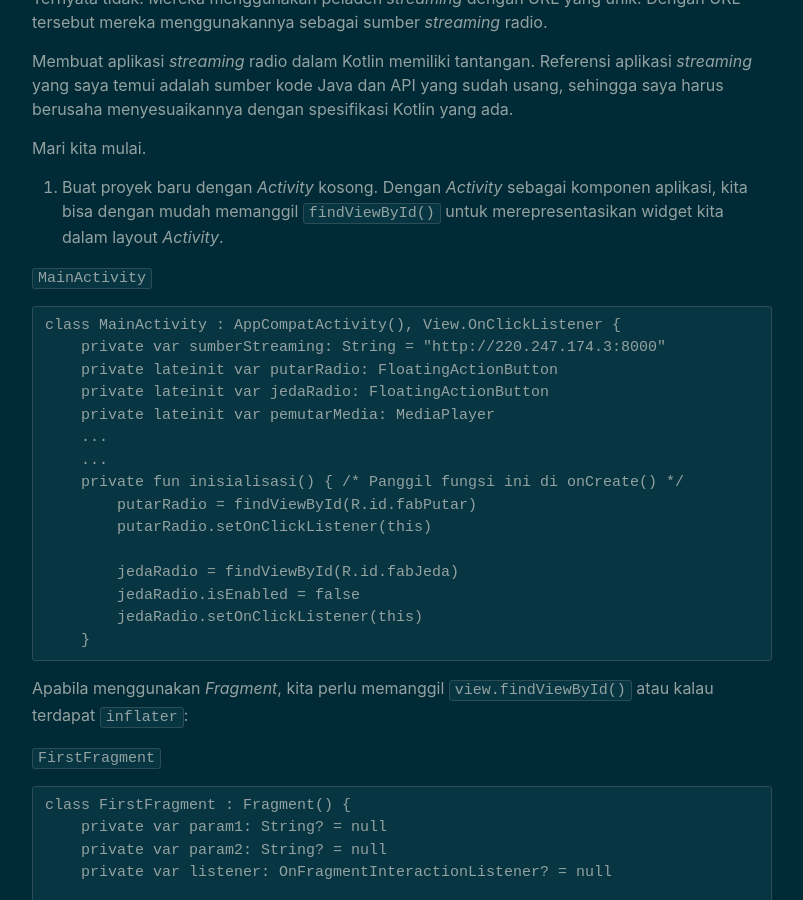
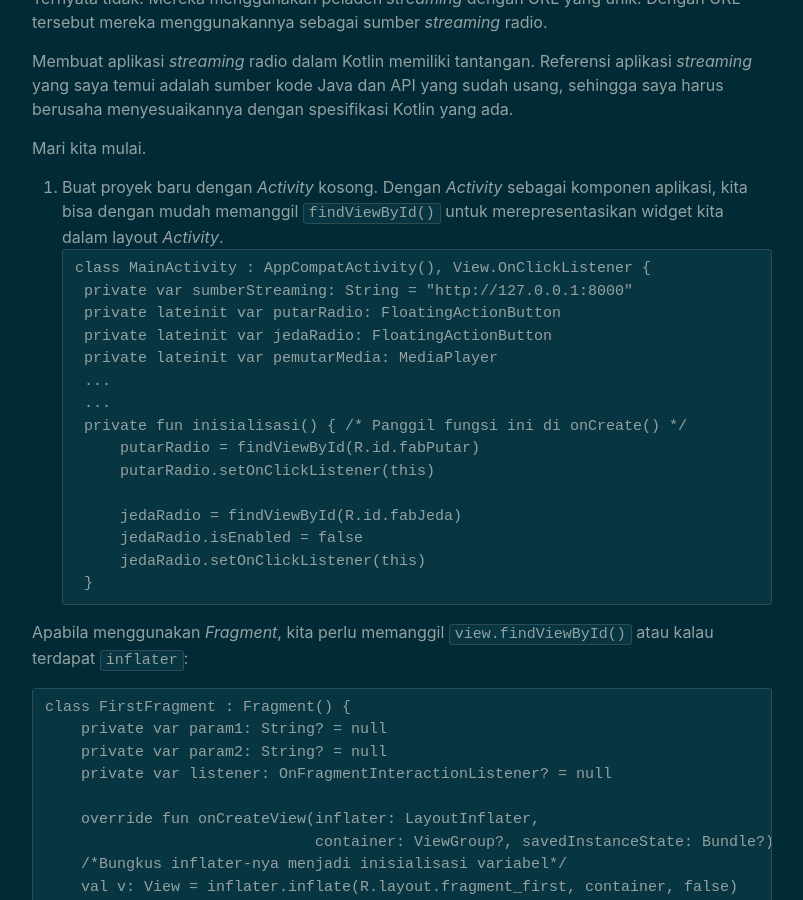
Before and after one commit to adhiansyah/adhiansyah.github.io, a Jekyll site: the page built from _posts/2019-12-17-streaming-radio-app.markdown, in a window 1280 px wide and 900 px high, scrolled down 325 px. Shown: the whole window, without its empty margins (238-1041 px from the left). Built offline with Jekyll 4.4.1, drawn with Linux system fonts in a browser that asks for light colours.

Commit message:
Update 2019-12-17-streaming-radio-app.markdown

````diff
--- a/_posts/2019-12-17-streaming-radio-app.markdown
+++ b/_posts/2019-12-17-streaming-radio-app.markdown
@@ -14,11 +14,9 @@
 Mari kita mulai.
 
 1. Buat proyek baru dengan _Activity_ kosong. Dengan _Activity_ sebagai komponen aplikasi, kita bisa dengan mudah memanggil `findViewById()` untuk merepresentasikan widget kita dalam layout _Activity_.
-
-`MainActivity`
-```Kotlin
+```Java
 class MainActivity : AppCompatActivity(), View.OnClickListener {
-    private var sumberStreaming: String = "http://220.247.174.3:8000"
+    private var sumberStreaming: String = "http://127.0.0.1:8000"
     private lateinit var putarRadio: FloatingActionButton
     private lateinit var jedaRadio: FloatingActionButton
     private lateinit var pemutarMedia: MediaPlayer
@@ -35,9 +33,7 @@
 ```
 
 Apabila menggunakan _Fragment_, kita perlu memanggil `view.findViewById()` atau kalau terdapat `inflater`:
-
-`FirstFragment`
-```Kotlin
+```Java
 class FirstFragment : Fragment() {
     private var param1: String? = null
     private var param2: String? = null
````
